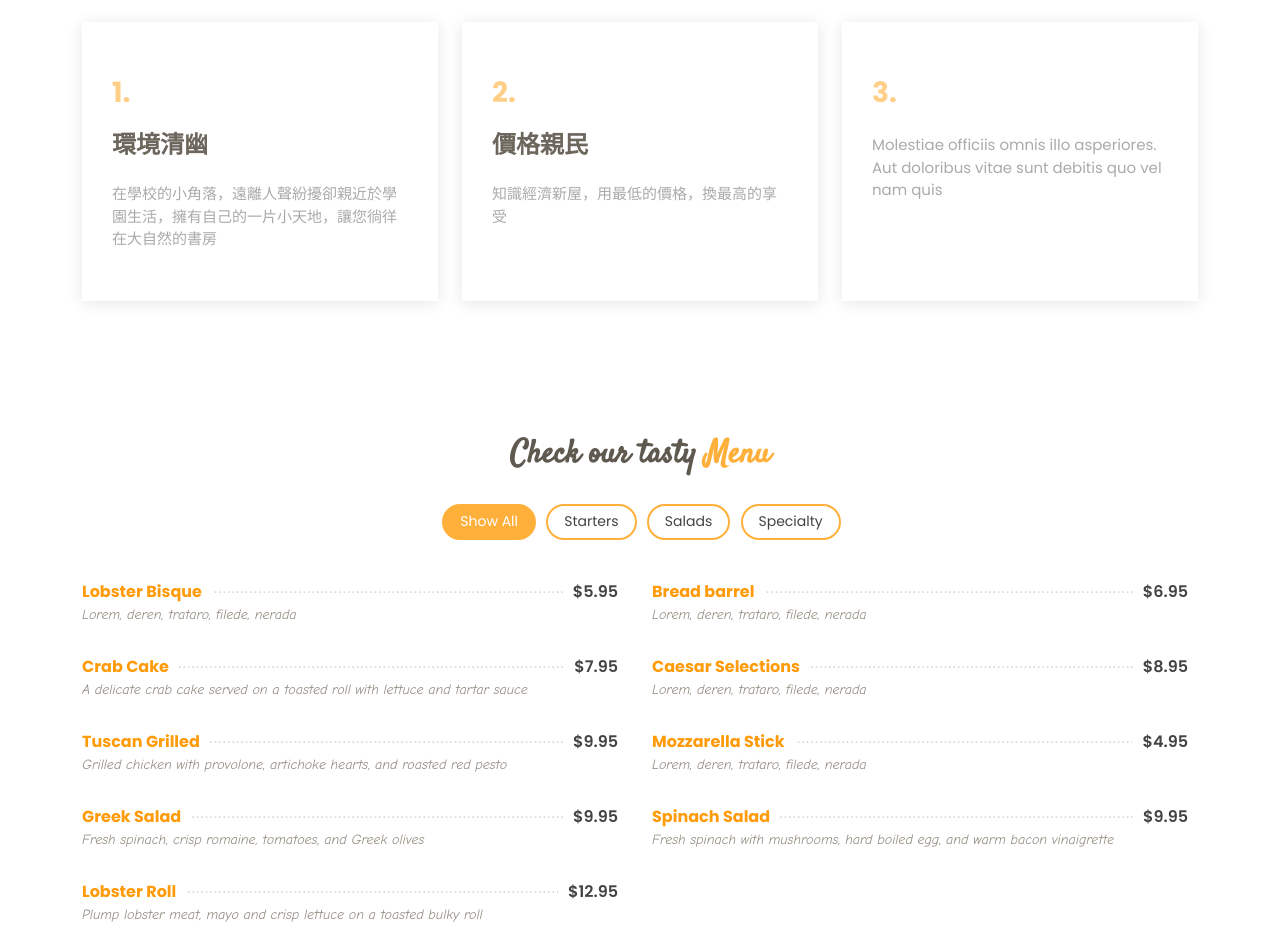
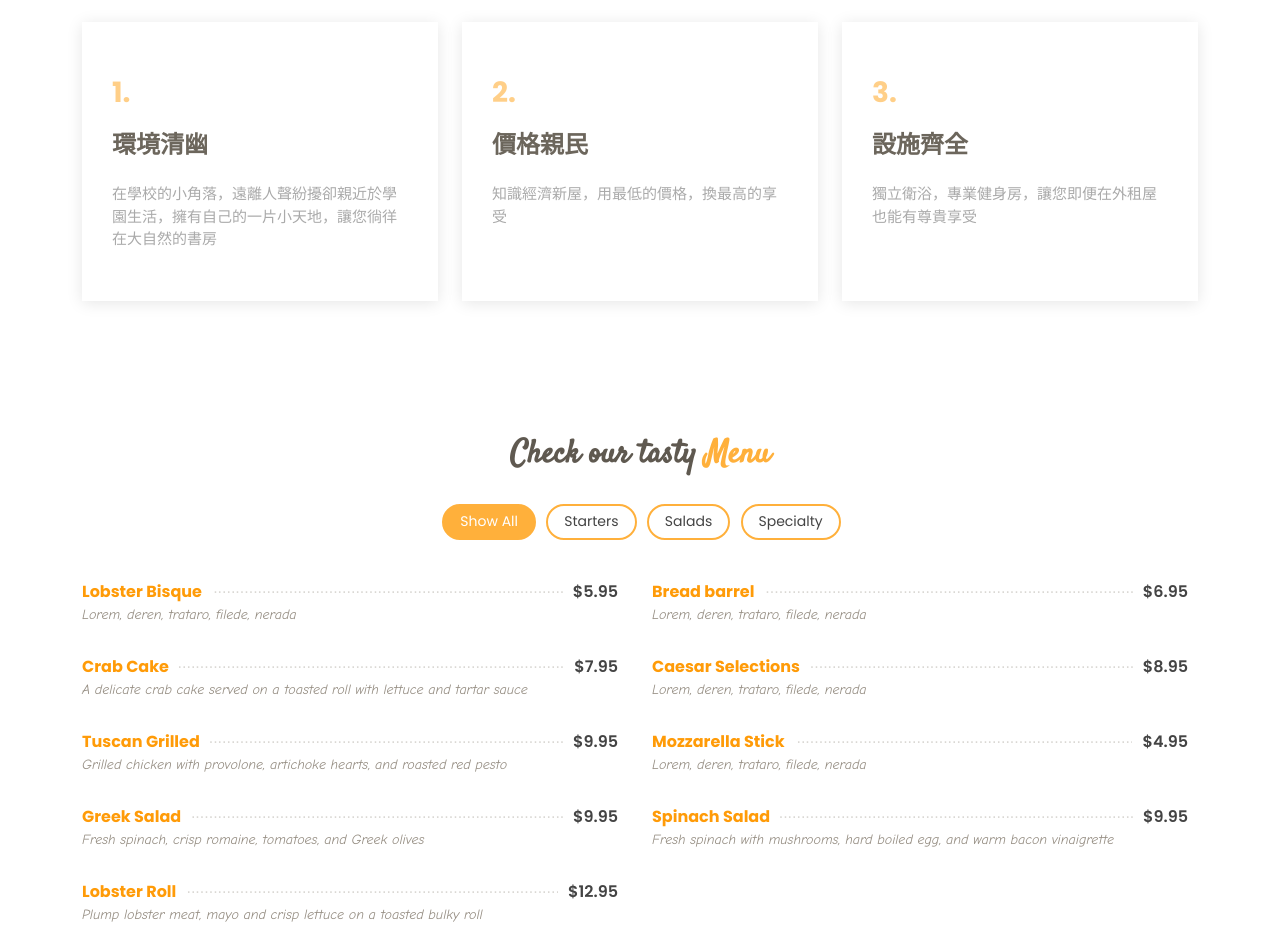
Before and after one commit to shioubi/web-design-project, a plain HTML site: page Delicious/index.html in a window 1280 px wide. Shown: the part 1480-2411 px from the top of the page. Drawn offline with Linux system fonts and the light colour scheme.

Commit message:
Update index.html

```diff
--- a/Delicious/index.html
+++ b/Delicious/index.html
@@ -201,8 +201,8 @@
           <div class="col-lg-4 mt-4 mt-lg-0">
             <div class="box">
               <span>3.</span>
-              <h4> </h4>
-              <p>Molestiae officiis omnis illo asperiores. Aut doloribus vitae sunt debitis quo vel nam quis</p>
+              <h4>設施齊全</h4>
+              <p>獨立衛浴，專業健身房，讓您即便在外租屋也能有尊貴享受</p>
             </div>
           </div>
 
```
